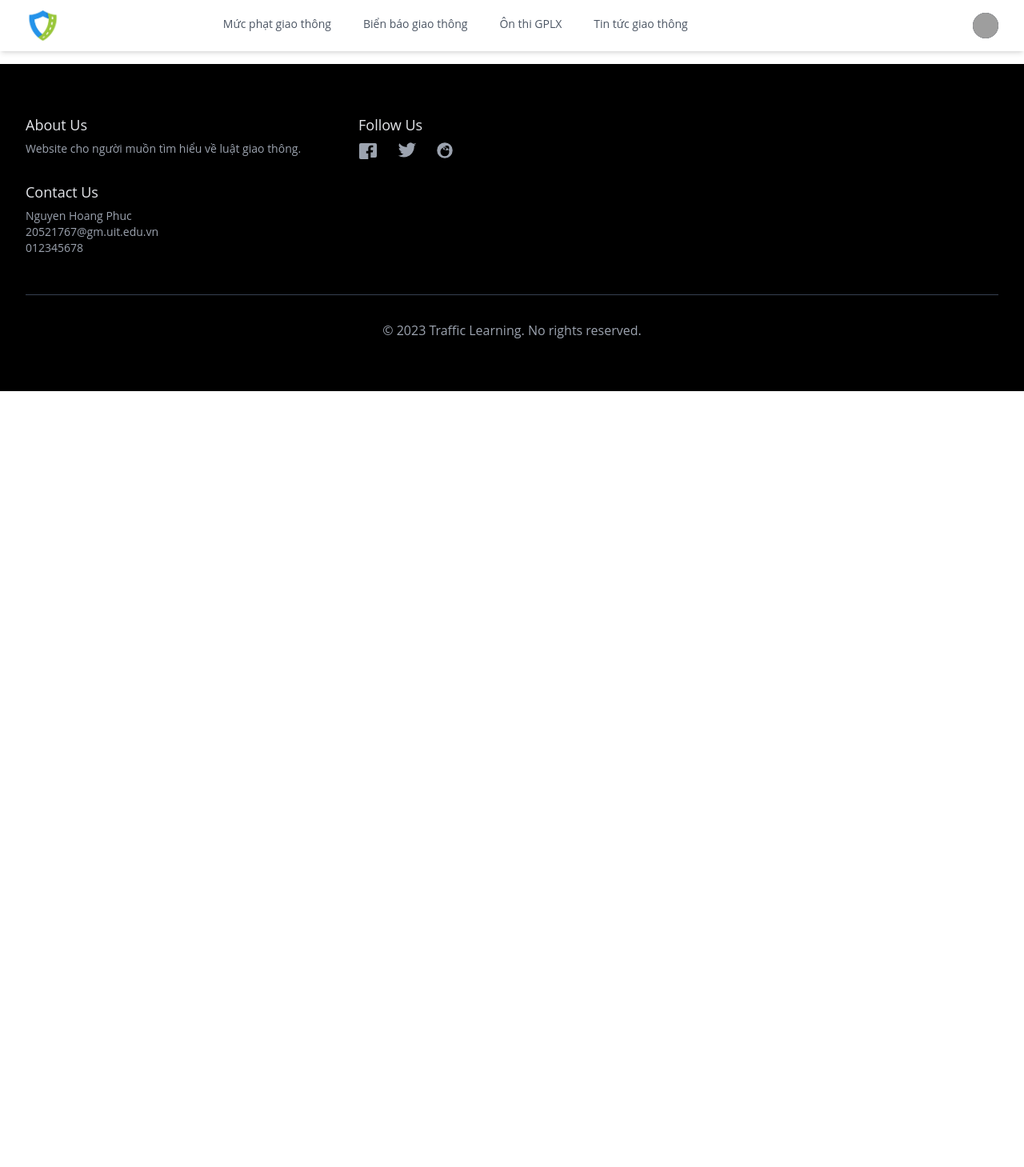
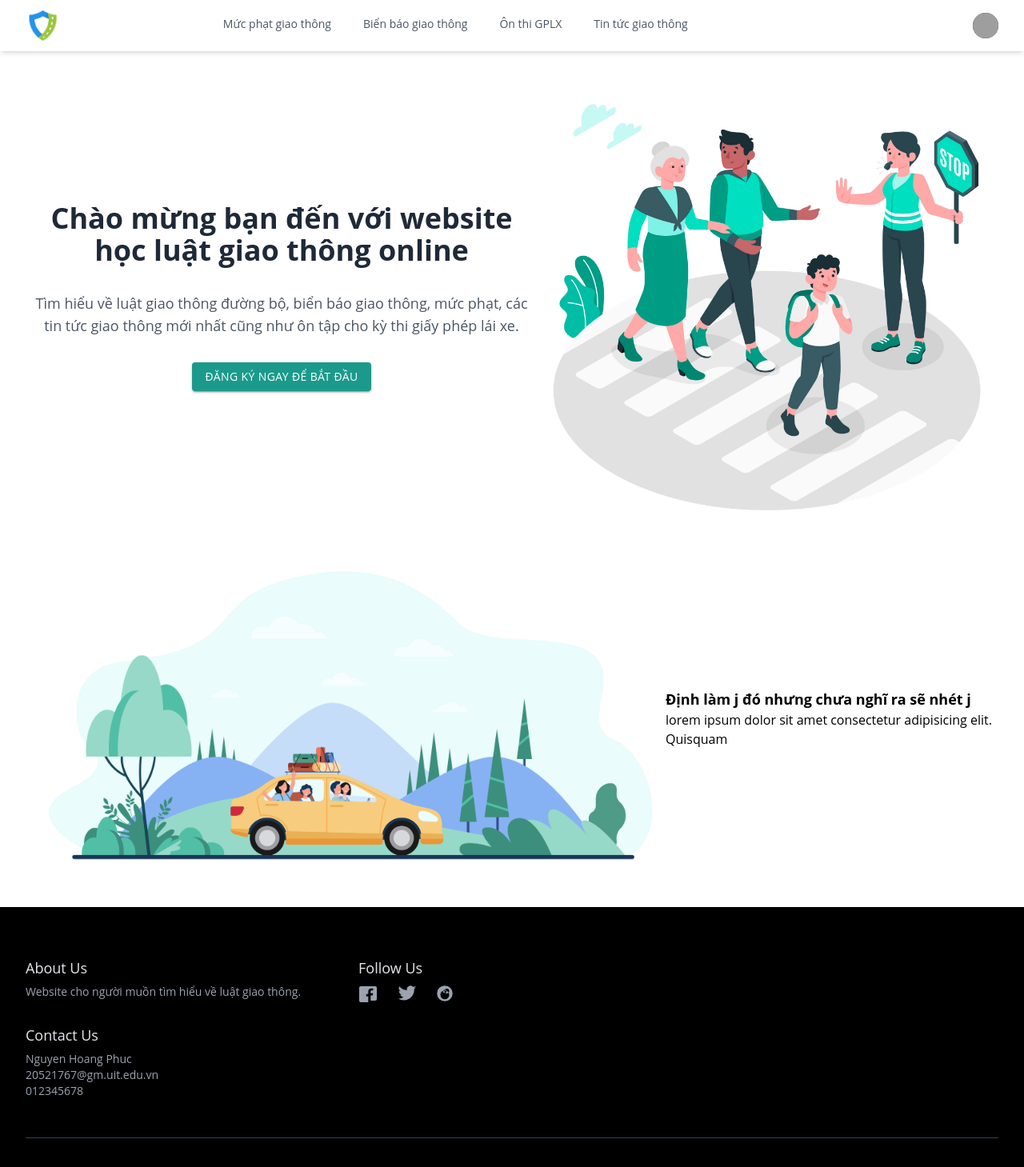
Before and after one commit to PhucNguyenHoang611/TrafficLearn, a React (Vite) app in the folder reactapp/: page / in a window 1280 px wide. Shown: the top 1459 px of the page at 80% size. Before the commit the page ends 800 px from the top, so only its background shows below. Built offline with nearby package versions, Linux system fonts and the light colour scheme; grey boxes are pictures that could not be loaded.

Commit message:
hotfix landing

```diff
--- a/reactapp/package.json
+++ b/reactapp/package.json
@@ -25,6 +25,7 @@
     "react-datepicker": "^4.21.0",
     "react-dom": "^18.2.0",
     "react-hook-form": "^7.47.0",
+    "react-lazy-load-image-component": "^1.6.0",
     "react-redux": "^8.1.3",
     "react-router-dom": "^6.17.0",
     "react-toastify": "^9.1.3",
--- a/reactapp/src/pages/Landing.jsx
+++ b/reactapp/src/pages/Landing.jsx
@@ -4,7 +4,9 @@ import { Link } from "react-router-dom";
 import { theme } from "@/themes/CustomeTheme";
 import { useSelector } from "react-redux";
 import car from "/public/car.jpg";
-import crossRoad from "/public/crossRoad.jpg";
+import crossRoad from "/public/crossRoad.webp";
+import { LazyLoadImage } from "react-lazy-load-image-component";
+import "react-lazy-load-image-component/src/effects/blur.css";
 
 const Landing = () => {
   const auth = useSelector((state) => state.auth);
@@ -53,15 +55,16 @@ const Landing = () => {
           )}
         </div>
         <div className="max-w-[36rem]">
-          <img src={crossRoad} alt="Cross Road Image" />
+          <LazyLoadImage src={crossRoad} alt="Cross Road Image" effect="blur" />
         </div>
       </div>
 
       <div className="flex items-center justify-center w-full">
         <div className="max-w-[50rem] min-w-[20rem]">
-          <img
+          <LazyLoadImage
             src={car}
             alt="Traffic Landing Image"
+            effect="blur"
             className="h-auto w-full max-w-screen-lg"
           />
         </div>
--- a/reactapp/src/pages/Login.jsx
+++ b/reactapp/src/pages/Login.jsx
@@ -70,7 +70,7 @@ const Login = () => {
         //   payload: { type: "success", message: "Đăng nhập thành công !" },
         // });
         setLoading(false);
-        navigate("/landing");
+        navigate("/");
       }
     } catch (error) {
       setLoading(false);
--- a/reactapp/src/router/Router.jsx
+++ b/reactapp/src/router/Router.jsx
@@ -1,4 +1,4 @@
-import { useEffect } from "react";
+import { useEffect, lazy } from "react";
 import {
   createBrowserRouter,
   createRoutesFromElements,
@@ -17,14 +17,15 @@ import SignUp from "../pages/SignUp";
 import ForgotPassword from "../pages/ForgotPassword";
 import Verify from "../pages/Verify";
 import Landing from "../pages/Landing";
+// const Landing = lazy(() => import("../pages/Landing"));
 
 export const router = createBrowserRouter(
   createRoutesFromElements(
     <Route path="/" element={<RootPage />}>
-      <Route index element={<Home />} />
+      {/* <Route index element={<Home />} /> */}
       <Route path="/" element={<Home />}>
-        {/* <Route index element={<Landing />}></Route> */}
-        <Route path="landing" element={<Landing />}></Route>
+        <Route index element={<Landing />}></Route>
+        {/* <Route path="landing" element={<Landing />}></Route> */}
         <Route path="fine/:fineId" element={<TrafficFine />}></Route>
         <Route path="sign/:signId" element={<TrafficSign />}></Route>
         <Route path="history" element={<ExamHistory />}></Route>
```
Also changed, not shown: reactapp/public/crossRoad.webp (added), 1 other file (tests, documents, lock files or other folders).
